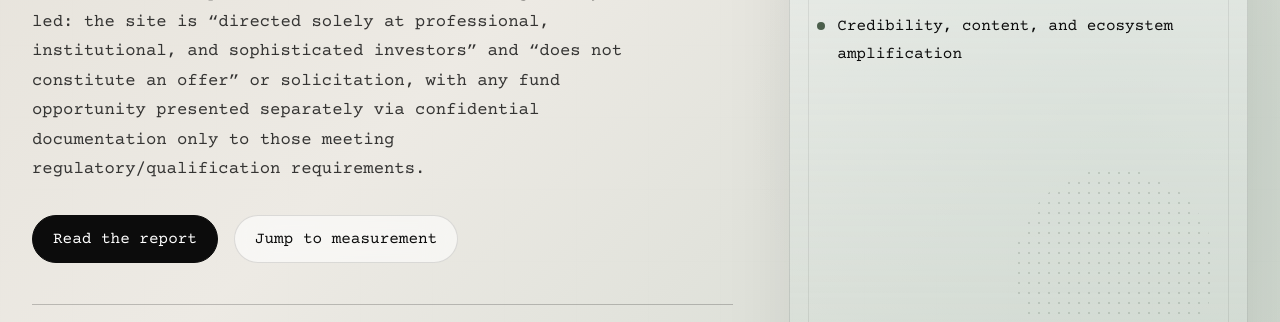
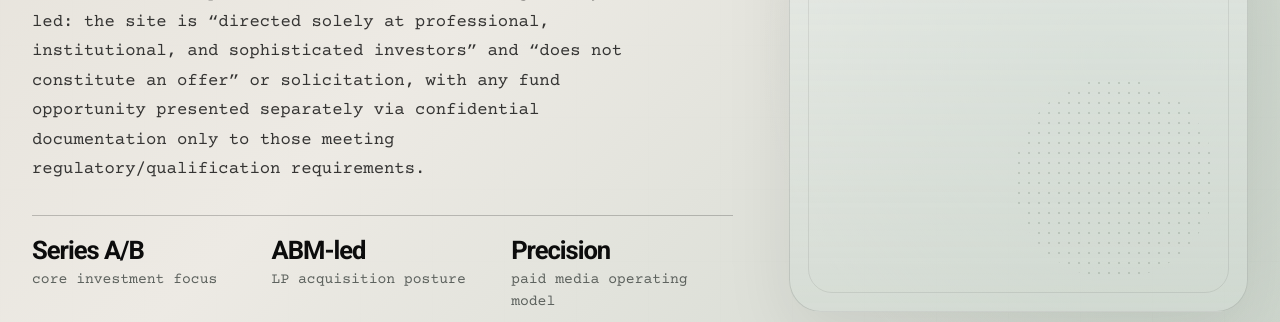
Before and after one commit to cdznho/paid_media_firgun, a plain HTML site: page deep-research-report-firgun.html in a window 1280 px wide. Shown: the part 603-925 px from the top of the page. Drawn offline with nearby package versions, Linux system fonts and the light colour scheme.

Commit message:
Remove hero CTA buttons from microsite

```diff
--- a/deep-research-report-firgun.html
+++ b/deep-research-report-firgun.html
@@ -186,45 +186,11 @@
         color: rgba(12, 12, 12, 0.82);
       }
 
-      .hero-actions {
-        display: flex;
-        flex-wrap: wrap;
-        gap: 0.9rem 1rem;
-        margin-top: 1.9rem;
-      }
-
-      .hero-actions a {
-        display: inline-flex;
-        align-items: center;
-        justify-content: center;
-        min-height: 48px;
-        padding: 0.75rem 1.25rem;
-        border-radius: 999px;
-        border: 1px solid rgba(12, 12, 12, 0.12);
-        text-decoration: none;
-        transition: transform 220ms ease, background-color 220ms ease, border-color 220ms ease;
-      }
-
-      .hero-actions a:first-child {
-        background: var(--ink);
-        color: var(--paper);
-        border-color: var(--ink);
-      }
-
-      .hero-actions a:last-child {
-        background: rgba(255, 255, 255, 0.58);
-        backdrop-filter: blur(16px);
-      }
-
-      .hero-actions a:hover {
-        transform: translateY(-2px);
-      }
-
       .hero-metrics {
         display: grid;
         grid-template-columns: repeat(3, minmax(0, 1fr));
         gap: 1.1rem;
-        margin-top: 2.6rem;
+        margin-top: 1.9rem;
         padding-top: 1.2rem;
         border-top: 1px solid var(--line-strong);
       }
@@ -797,10 +763,6 @@
           <p class="hero-kicker">Paid media strategy formatted in Firgun’s visual language</p>
           <h1>LP-first paid media strategy for Firgun Ventures</h1>
           <p class="hero-summary">Firgun’s website and legal framing make it clear that paid media must be compliance-first and investor-eligibility-led: the site is “directed solely at professional, institutional, and sophisticated investors” and “does not constitute an offer” or solicitation, with any fund opportunity presented separately via confidential documentation only to those meeting regulatory/qualification requirements.</p>
-          <div class="hero-actions">
-            <a href="#report-start">Read the report</a>
-            <a href="#measurement-tracking-attribution-and-reporting-cadence">Jump to measurement</a>
-          </div>
           <div class="hero-metrics">
 
                   <div class="hero-metric">
```
Also changed, not shown: html_build/build-firgun-html.js (+1 -39 lines), index.html (+1 -39 lines).
